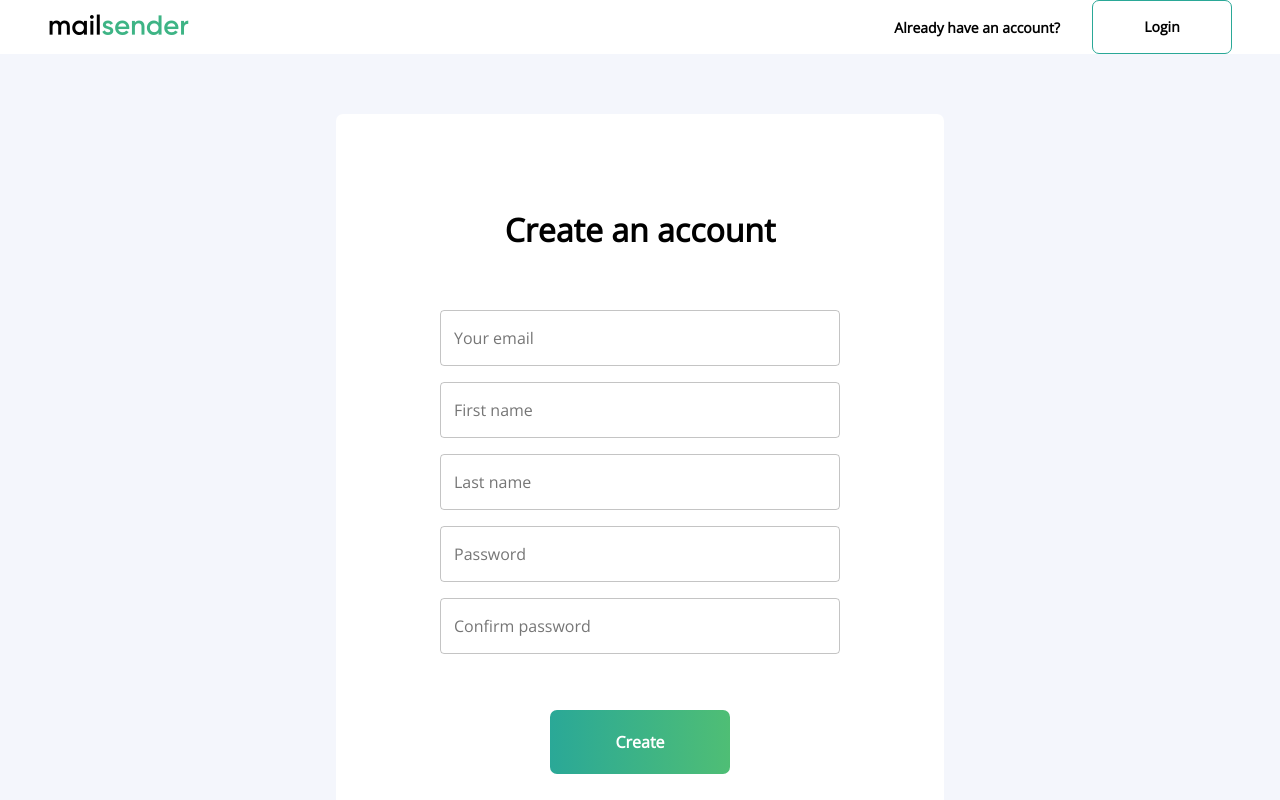
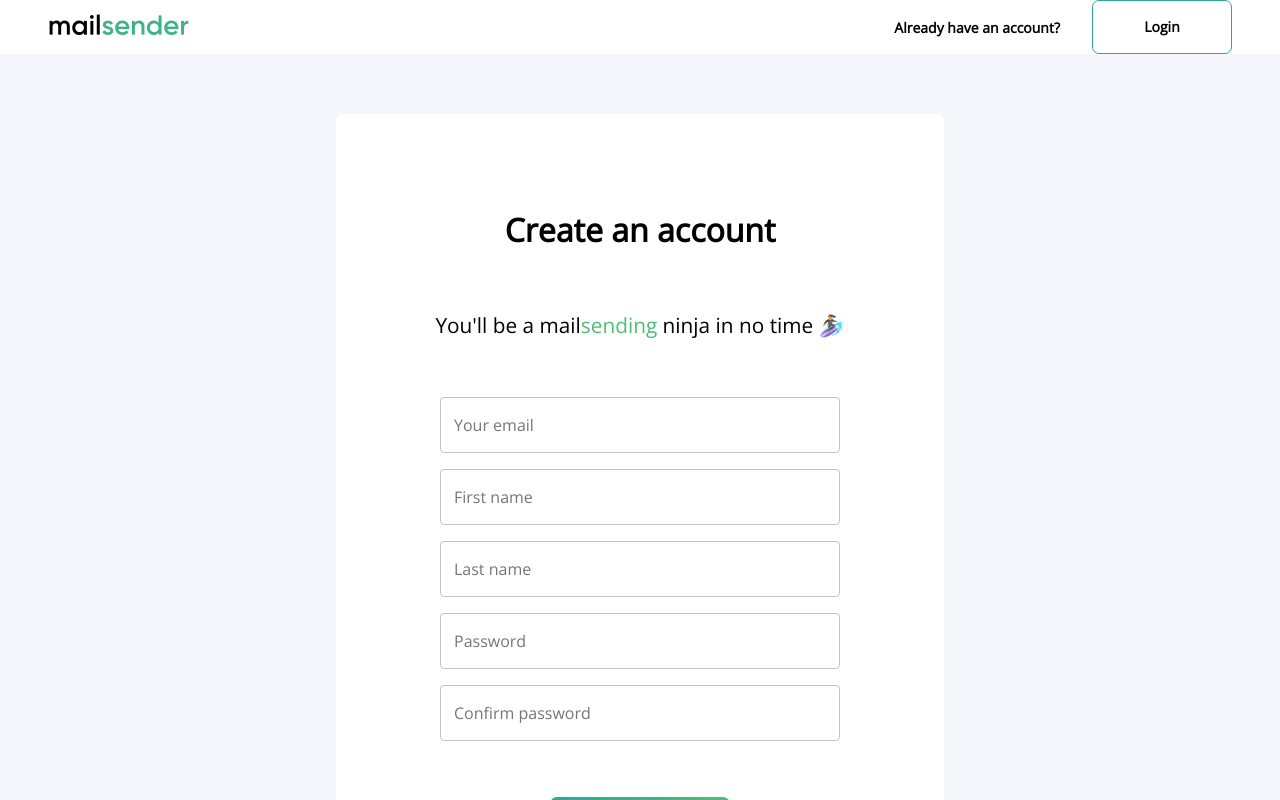
Before and after one commit to hatchways/team-marinara, a React (Create React App) app in the folder client/: page /register in a window 1280 px wide. Built offline with nearby package versions, Linux system fonts and the light colour scheme; what draft-js-custom-styles would draw is missing.

Commit message:
Add welcome message and emojis

```diff
--- a/client/src/Components/Form/LandingFormStyles.js
+++ b/client/src/Components/Form/LandingFormStyles.js
@@ -10,8 +10,14 @@ const LandingFormStyles = () => ({
     fontSize: "2rem",
     fontWeight: "bold"
   },
+  subtitle: {
+    fontSize: "1.3rem"
+  },
   input: {
     width: "26rem"
+  },
+  sender: {
+    color: "#4FBE75"
   }
 });
 
--- a/client/src/Views/Landing/Login.js
+++ b/client/src/Views/Landing/Login.js
@@ -75,9 +75,18 @@ class Login extends Component {
         onKeyPress={this.onEnterPress}
       >
         <Grid item>
+          <Typography className={this.props.classes.header}>
+            Welcome to mail
+            <span className={this.props.classes.sender}>sender</span>{" "}
+            <span role="img" aria-label="">
+              💌
+            </span>
+          </Typography>
+        </Grid>
+
+        <Grid item>
           <Typography className={this.props.classes.header}>Login</Typography>
         </Grid>
-
         <Grid
           item
           container
@@ -112,11 +121,9 @@ class Login extends Component {
             />
           </Grid>
         </Grid>
-
         <Grid item>
           <StyledButton onClick={this.onSubmit}>Login</StyledButton>
         </Grid>
-
         <Snackbar
           anchorOrigin={{
             vertical: "bottom",
--- a/client/src/Views/Landing/Register.js
+++ b/client/src/Views/Landing/Register.js
@@ -79,6 +79,16 @@ class Register extends Component {
         <Grid item>
           <Typography className={this.props.classes.header}>
             Create an account
+          </Typography>
+        </Grid>
+        <Grid item>
+          <Typography className={this.props.classes.subtitle}>
+            You'll be a mail
+            <span className={this.props.classes.sender}>sending</span> ninja in
+            no time{" "}
+            <span role="img" aria-label="">
+              🏄‍♀
+            </span>
           </Typography>
         </Grid>
 
```
